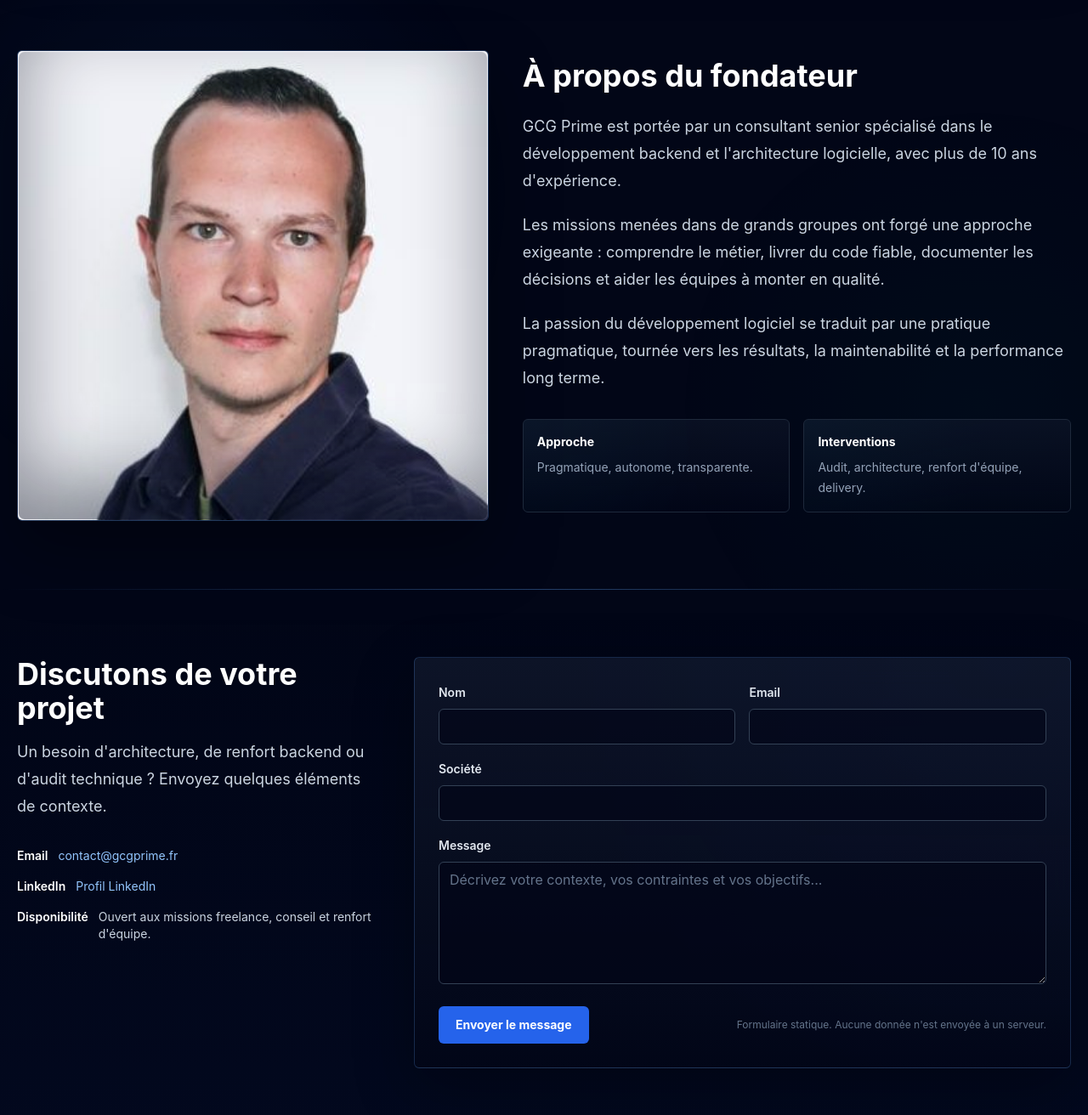
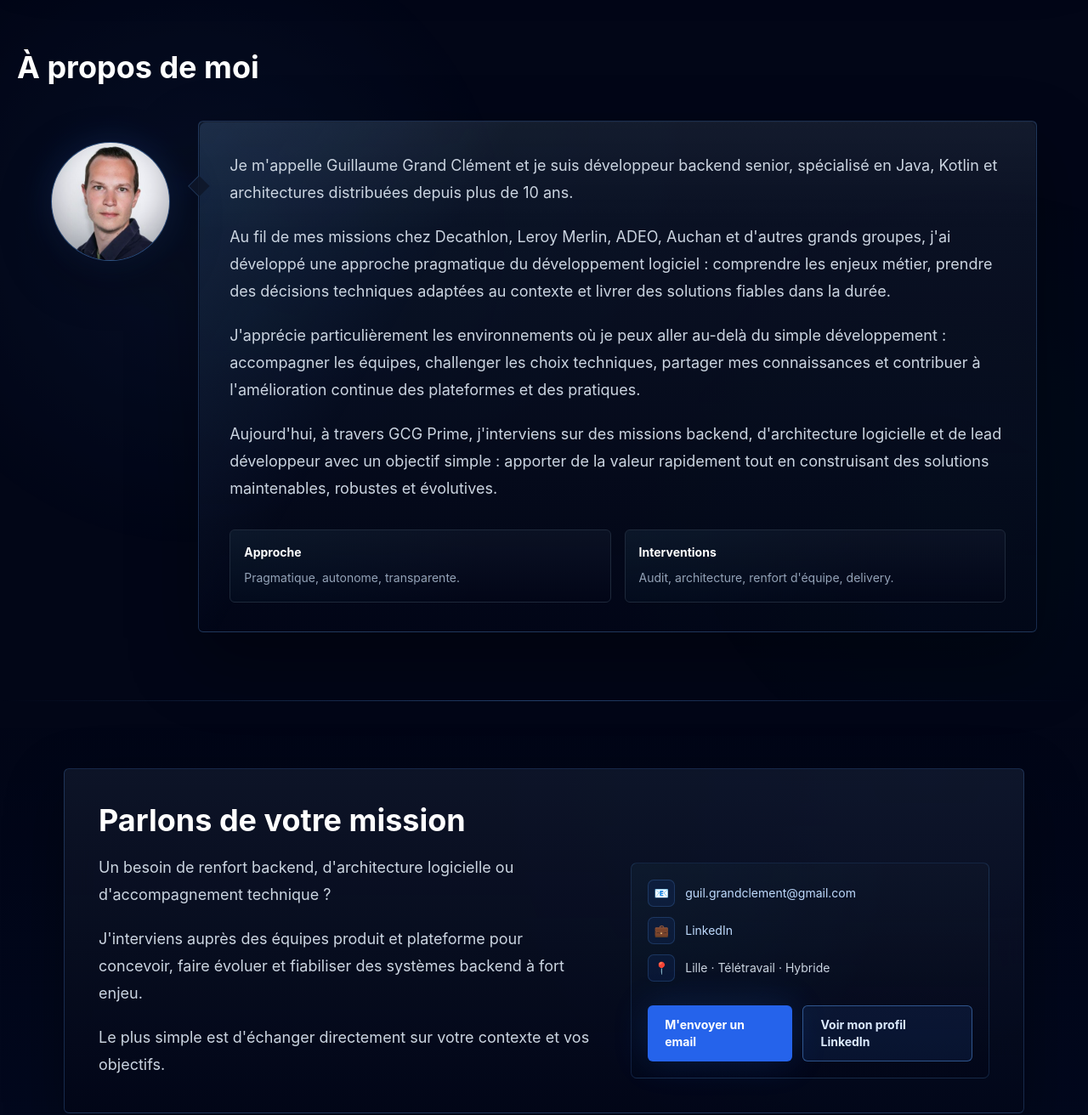
Before and after one commit to Kiraleouf/GCGPrimeFront, a website built with Vite: page index.html in a window 1280 px wide. Shown: the part 4580-5892 px from the top of the page at 85% size. Built offline with nearby package versions, Linux system fonts and the light colour scheme.

Commit message:
upgrades

```diff
--- a/index.html
+++ b/index.html
@@ -559,22 +559,30 @@
       </section>
 
       <section id="apropos" class="section-band section-band-about hairline py-20">
-        <div class="container-shell grid gap-10 lg:grid-cols-[0.86fr_1fr] lg:items-center">
-          <div class="panel founder-panel founder-photo-panel relative min-h-[390px] overflow-hidden rounded-md" data-reveal>
-            <img class="founder-photo" src="/img/photo.png" alt="Portrait du fondateur de GCG Prime" />
+        <div class="container-shell">
+          <div class="max-w-3xl" data-reveal>
+            <h2 class="text-3xl font-bold text-white sm:text-4xl">À propos de moi</h2>
           </div>
 
-          <div data-reveal>
-            <h2 class="text-3xl font-bold text-white sm:text-4xl">À propos du fondateur</h2>
-            <div class="mt-6 space-y-5 text-lg leading-8 text-slate-300">
+          <div class="about-bubble-wrap" data-reveal>
+            <div class="founder-avatar" aria-hidden="true">
+              <img src="/img/photo.png" alt="" />
+            </div>
+            <article class="panel founder-panel about-bubble-card rounded-md">
+              <span class="about-bubble-pointer" aria-hidden="true"></span>
+              <div class="about-bubble-content">
+                <div class="space-y-5 text-lg leading-8 text-slate-300">
                   <p>
-                GCG Prime est portée par un consultant senior spécialisé dans le développement backend et l'architecture logicielle, avec plus de 10 ans d'expérience.
+                    Je m'appelle Guillaume Grand Clément et je suis développeur backend senior, spécialisé en Java, Kotlin et architectures distribuées depuis plus de 10 ans.
                   </p>
                   <p>
-                Les missions menées dans de grands groupes ont forgé une approche exigeante : comprendre le métier, livrer du code fiable, documenter les décisions et aider les équipes à monter en qualité.
+                    Au fil de mes missions chez Decathlon, Leroy Merlin, ADEO, Auchan et d'autres grands groupes, j'ai développé une approche pragmatique du développement logiciel : comprendre les enjeux métier, prendre des décisions techniques adaptées au contexte et livrer des solutions fiables dans la durée.
                   </p>
                   <p>
-                La passion du développement logiciel se traduit par une pratique pragmatique, tournée vers les résultats, la maintenabilité et la performance long terme.
+                    J'apprécie particulièrement les environnements où je peux aller au-delà du simple développement : accompagner les équipes, challenger les choix techniques, partager mes connaissances et contribuer à l'amélioration continue des plateformes et des pratiques.
+                  </p>
+                  <p>
+                    Aujourd'hui, à travers GCG Prime, j'interviens sur des missions backend, d'architecture logicielle et de lead développeur avec un objectif simple : apporter de la valeur rapidement tout en construisant des solutions maintenables, robustes et évolutives.
                   </p>
                 </div>
                 <div class="mt-8 grid gap-4 sm:grid-cols-2">
@@ -588,61 +596,51 @@
                   </div>
                 </div>
               </div>
+            </article>
+          </div>
         </div>
       </section>
 
       <section id="contact" class="section-band section-band-contact hairline py-20">
-        <div class="container-shell grid gap-10 lg:grid-cols-[0.68fr_1fr] xl:grid-cols-[0.58fr_1.05fr]">
-          <div data-reveal>
-            <h2 class="text-3xl font-bold text-white sm:text-4xl">Discutons de votre projet</h2>
-            <p class="mt-4 text-lg leading-8 text-slate-300">
-              Un besoin d'architecture, de renfort backend ou d'audit technique ? Envoyez quelques éléments de contexte.
-            </p>
-            <dl class="mt-8 space-y-4 text-sm text-slate-300">
-              <div class="flex gap-3">
-                <dt class="font-semibold text-white">Email</dt>
-                <dd><a class="focus-ring rounded-md text-blue-300 hover:text-blue-200" href="mailto:contact@gcgprime.fr">contact@gcgprime.fr</a></dd>
+        <div class="container-shell">
+          <div class="panel contact-panel contact-direct-card rounded-md p-6 sm:p-8 lg:p-10" data-reveal>
+            <div class="grid gap-10 lg:grid-cols-[1fr_0.72fr] lg:items-end">
+              <div>
+                <h2 class="text-3xl font-bold text-white sm:text-4xl">Parlons de votre mission</h2>
+                <div class="mt-5 max-w-3xl space-y-5 text-lg leading-8 text-slate-300">
+                  <p>Un besoin de renfort backend, d'architecture logicielle ou d'accompagnement technique ?</p>
+                  <p>J'interviens auprès des équipes produit et plateforme pour concevoir, faire évoluer et fiabiliser des systèmes backend à fort enjeu.</p>
+                  <p>Le plus simple est d'échanger directement sur votre contexte et vos objectifs.</p>
                 </div>
-              <div class="flex gap-3">
-                <dt class="font-semibold text-white">LinkedIn</dt>
-                <dd><a class="focus-ring rounded-md text-blue-300 hover:text-blue-200" href="https://www.linkedin.com/" rel="noreferrer">Profil LinkedIn</a></dd>
-              </div>
-              <div class="flex gap-3">
-                <dt class="font-semibold text-white">Disponibilité</dt>
-                <dd>Ouvert aux missions freelance, conseil et renfort d'équipe.</dd>
-              </div>
-            </dl>
               </div>
 
-          <form id="contact-form" class="panel contact-panel rounded-md p-5 sm:p-7" data-reveal>
-            <div class="grid gap-4 sm:grid-cols-2">
-              <label class="block">
-                <span class="text-sm font-semibold text-slate-200">Nom</span>
-                <input class="mt-2 w-full rounded-md border-slate-700 bg-slate-950/65 text-slate-50 placeholder:text-slate-500 focus:border-blue-400 focus:ring-blue-400" name="name" autocomplete="name" required />
-              </label>
-              <label class="block">
-                <span class="text-sm font-semibold text-slate-200">Email</span>
-                <input class="mt-2 w-full rounded-md border-slate-700 bg-slate-950/65 text-slate-50 placeholder:text-slate-500 focus:border-blue-400 focus:ring-blue-400" name="email" type="email" autocomplete="email" required />
-              </label>
-              <label class="block sm:col-span-2">
-                <span class="text-sm font-semibold text-slate-200">Société</span>
-                <input class="mt-2 w-full rounded-md border-slate-700 bg-slate-950/65 text-slate-50 placeholder:text-slate-500 focus:border-blue-400 focus:ring-blue-400" name="company" autocomplete="organization" />
-              </label>
-              <label class="block sm:col-span-2">
-                <span class="text-sm font-semibold text-slate-200">Message</span>
-                <textarea class="mt-2 min-h-36 w-full rounded-md border-slate-700 bg-slate-950/65 text-slate-50 placeholder:text-slate-500 focus:border-blue-400 focus:ring-blue-400" name="message" placeholder="Décrivez votre contexte, vos contraintes et vos objectifs..." required></textarea>
-              </label>
+              <div class="contact-direct-side">
+                <ul class="space-y-3 text-sm text-slate-300" aria-label="Coordonnées">
+                  <li class="contact-line">
+                    <span aria-hidden="true">📧</span>
+                    <a class="focus-ring rounded-md text-blue-200 hover:text-blue-100" href="mailto:guil.grandclement@gmail.com">guil.grandclement@gmail.com</a>
+                  </li>
+                  <li class="contact-line">
+                    <span aria-hidden="true">💼</span>
+                    <a class="focus-ring rounded-md text-blue-200 hover:text-blue-100" href="https://www.linkedin.com/in/guillaume-grand-cl%C3%A9ment-6bb3766a/" rel="noreferrer">LinkedIn</a>
+                  </li>
+                  <li class="contact-line">
+                    <span aria-hidden="true">📍</span>
+                    <span>Lille · Télétravail · Hybride</span>
+                  </li>
+                </ul>
+
+                <div class="mt-7 flex flex-col gap-3 sm:flex-row lg:flex-col xl:flex-row">
+                  <a class="focus-ring inline-flex items-center justify-center rounded-md bg-blue-600 px-5 py-3 text-sm font-bold text-white shadow-glow transition hover:bg-blue-500" href="mailto:guil.grandclement@gmail.com">
+                    M'envoyer un email
+                  </a>
+                  <a class="focus-ring inline-flex items-center justify-center rounded-md border border-blue-400/45 bg-blue-500/10 px-5 py-3 text-sm font-bold text-blue-100 transition hover:border-blue-300 hover:bg-blue-500/16" href="https://www.linkedin.com/in/guillaume-grand-cl%C3%A9ment-6bb3766a/" rel="noreferrer">
+                    Voir mon profil LinkedIn
+                  </a>
                 </div>
-            <div class="mt-5 flex flex-col gap-4 sm:flex-row sm:items-center sm:justify-between">
-              <button class="focus-ring rounded-md bg-blue-600 px-5 py-3 text-sm font-bold text-white transition hover:bg-blue-500" type="submit">
-                Envoyer le message
-              </button>
-              <p class="text-xs leading-5 text-slate-500">Formulaire statique. Aucune donnée n'est envoyée à un serveur.</p>
               </div>
-            <p id="form-status" tabindex="-1" hidden class="mt-4 rounded-md border border-emerald-400/35 bg-emerald-400/10 px-4 py-3 text-sm text-emerald-200">
-              Message préparé côté interface. Contactez GCG Prime par email pour l'envoi réel.
-            </p>
-          </form>
+            </div>
+          </div>
         </div>
       </section>
     </main>
@@ -682,7 +680,7 @@
         <div>
           <h2 class="text-sm font-bold text-white">Réseaux</h2>
           <ul class="mt-4 space-y-2 text-sm text-slate-400">
-            <li><a class="focus-ring rounded-md hover:text-white" href="https://www.linkedin.com/" rel="noreferrer">LinkedIn</a></li>
+            <li><a class="focus-ring rounded-md hover:text-white" href="https://www.linkedin.com/in/guillaume-grand-cl%C3%A9ment-6bb3766a/" rel="noreferrer">LinkedIn</a></li>
           </ul>
         </div>
       </div>
--- a/src/main.ts
+++ b/src/main.ts
@@ -234,19 +234,3 @@ if (missionsScroll && missionCards.length > 0) {
     card.addEventListener("blur", hideDetail);
   });
 }
-
-const contactForm = document.querySelector<HTMLFormElement>("#contact-form");
-const formStatus = document.querySelector<HTMLElement>("#form-status");
-
-contactForm?.addEventListener("submit", (event) => {
-  event.preventDefault();
-
-  if (!contactForm.checkValidity()) {
-    contactForm.reportValidity();
-    return;
-  }
-
-  contactForm.reset();
-  formStatus?.removeAttribute("hidden");
-  formStatus?.focus();
-});
--- a/src/styles.css
+++ b/src/styles.css
@@ -591,44 +591,93 @@ body::after {
     0 34px 80px rgba(0, 0, 0, 0.34);
 }
 
-.founder-photo-panel {
+.about-bubble-wrap {
+  position: relative;
+  display: grid;
+  width: min(1160px, 100%);
+  grid-template-columns: 150px minmax(0, 1fr);
+  align-items: start;
+  gap: 1.45rem;
+  margin-inline: auto;
+  margin-top: 2.7rem;
+  padding-top: 0;
+}
+
+.about-bubble-card {
+  position: relative;
   border-color: rgba(96, 165, 250, 0.24);
   background:
-    linear-gradient(180deg, rgba(15, 23, 42, 0.78), rgba(2, 6, 23, 0.78)),
-    radial-gradient(circle at 46% 12%, rgba(34, 211, 238, 0.12), transparent 30rem);
+    linear-gradient(180deg, rgba(15, 23, 42, 0.82), rgba(2, 6, 23, 0.78)),
+    radial-gradient(circle at 16% 0%, rgba(34, 211, 238, 0.1), transparent 28rem),
+    radial-gradient(circle at 86% 92%, rgba(16, 185, 129, 0.06), transparent 26rem);
 }
 
-.founder-photo-panel::before {
-  position: absolute;
-  inset: 0;
-  z-index: 1;
-  pointer-events: none;
-  content: "";
-  background:
-    linear-gradient(180deg, transparent 52%, rgba(2, 6, 23, 0.26)),
-    radial-gradient(circle at 50% 18%, rgba(96, 165, 250, 0.12), transparent 38%);
-  mix-blend-mode: screen;
-}
-
-.founder-photo-panel::after {
+.about-bubble-card::before {
   position: absolute;
   inset: 1px;
-  z-index: 2;
   pointer-events: none;
   content: "";
   border-radius: 7px;
-  box-shadow:
-    inset 0 1px 0 rgba(255, 255, 255, 0.08),
-    inset 0 -42px 90px rgba(2, 6, 23, 0.42);
+  background:
+    linear-gradient(120deg, rgba(96, 165, 250, 0.12), transparent 28%),
+    linear-gradient(180deg, rgba(255, 255, 255, 0.03), transparent 22%);
 }
 
-.founder-photo {
+.about-bubble-content {
+  position: relative;
+  z-index: 1;
+  padding: 2.25rem 2.25rem 2.15rem;
+}
+
+.founder-avatar {
+  position: relative;
+  top: 1.6rem;
+  left: auto;
+  z-index: 3;
+  width: 140px;
+  height: 140px;
+  overflow: hidden;
+  border: 1px solid rgba(96, 165, 250, 0.42);
+  border-radius: 999px;
+  background:
+    linear-gradient(180deg, rgba(15, 23, 42, 0.86), rgba(2, 6, 23, 0.86)),
+    radial-gradient(circle at 50% 0%, rgba(34, 211, 238, 0.18), transparent 70%);
+  box-shadow:
+    0 20px 60px rgba(0, 0, 0, 0.36),
+    0 0 42px rgba(59, 130, 246, 0.18);
+}
+
+.founder-avatar::after {
+  position: absolute;
+  inset: 0;
+  pointer-events: none;
+  content: "";
+  border-radius: inherit;
+  box-shadow:
+    inset 0 1px 0 rgba(255, 255, 255, 0.14),
+    inset 0 -18px 36px rgba(2, 6, 23, 0.32);
+}
+
+.founder-avatar img {
   width: 100%;
   height: 100%;
-  min-height: 390px;
   object-fit: cover;
   object-position: center;
   filter: saturate(1.03) contrast(1.04);
+}
+
+.about-bubble-pointer {
+  position: absolute;
+  top: 4.2rem;
+  left: -0.58rem;
+  z-index: 2;
+  width: 1.1rem;
+  height: 1.1rem;
+  border-bottom: 1px solid rgba(96, 165, 250, 0.24);
+  border-left: 1px solid rgba(96, 165, 250, 0.24);
+  background: rgba(15, 23, 42, 0.86);
+  transform: rotate(45deg);
+  box-shadow: -10px 10px 28px rgba(37, 99, 235, 0.1);
 }
 
 .mini-panel {
@@ -985,6 +1034,37 @@ body::after {
     radial-gradient(circle at 90% 0%, rgba(37, 99, 235, 0.14), transparent 34rem);
 }
 
+.contact-direct-card {
+  max-width: 1130px;
+  margin-inline: auto;
+}
+
+.contact-direct-side {
+  border: 1px solid rgba(96, 165, 250, 0.16);
+  border-radius: 7px;
+  background:
+    linear-gradient(180deg, rgba(15, 23, 42, 0.62), rgba(2, 6, 23, 0.54)),
+    radial-gradient(circle at 0% 0%, rgba(34, 211, 238, 0.08), transparent 65%);
+  padding: 1.2rem;
+}
+
+.contact-line {
+  display: flex;
+  align-items: center;
+  gap: 0.75rem;
+}
+
+.contact-line > span:first-child {
+  display: grid;
+  width: 2rem;
+  height: 2rem;
+  flex: 0 0 auto;
+  place-items: center;
+  border: 1px solid rgba(96, 165, 250, 0.2);
+  border-radius: 7px;
+  background: rgba(37, 99, 235, 0.09);
+}
+
 @keyframes linePulse {
   0% {
     stroke-dashoffset: 0;
@@ -1080,6 +1160,34 @@ body::after {
     width: 2rem;
     height: 2rem;
     padding: 0.28rem;
+  }
+
+  .about-bubble-wrap {
+    display: block;
+    margin-top: 4.3rem;
+    padding-top: 0;
+  }
+
+  .founder-avatar {
+    position: absolute;
+    right: 0;
+    left: 0;
+    top: -3.95rem;
+    width: 128px;
+    height: 128px;
+    margin-inline: auto;
+  }
+
+  .about-bubble-card {
+    border-radius: 7px;
+  }
+
+  .about-bubble-content {
+    padding: 4.6rem 1.1rem 1.1rem;
+  }
+
+  .about-bubble-pointer {
+    display: none;
   }
 
   .mission-nav {
```
Also changed, not shown: mentions-legales.html (+83 -22 lines), vite.config.ts (added, +13 -0 lines). Lines whose indentation alone changed are shown as unchanged.
